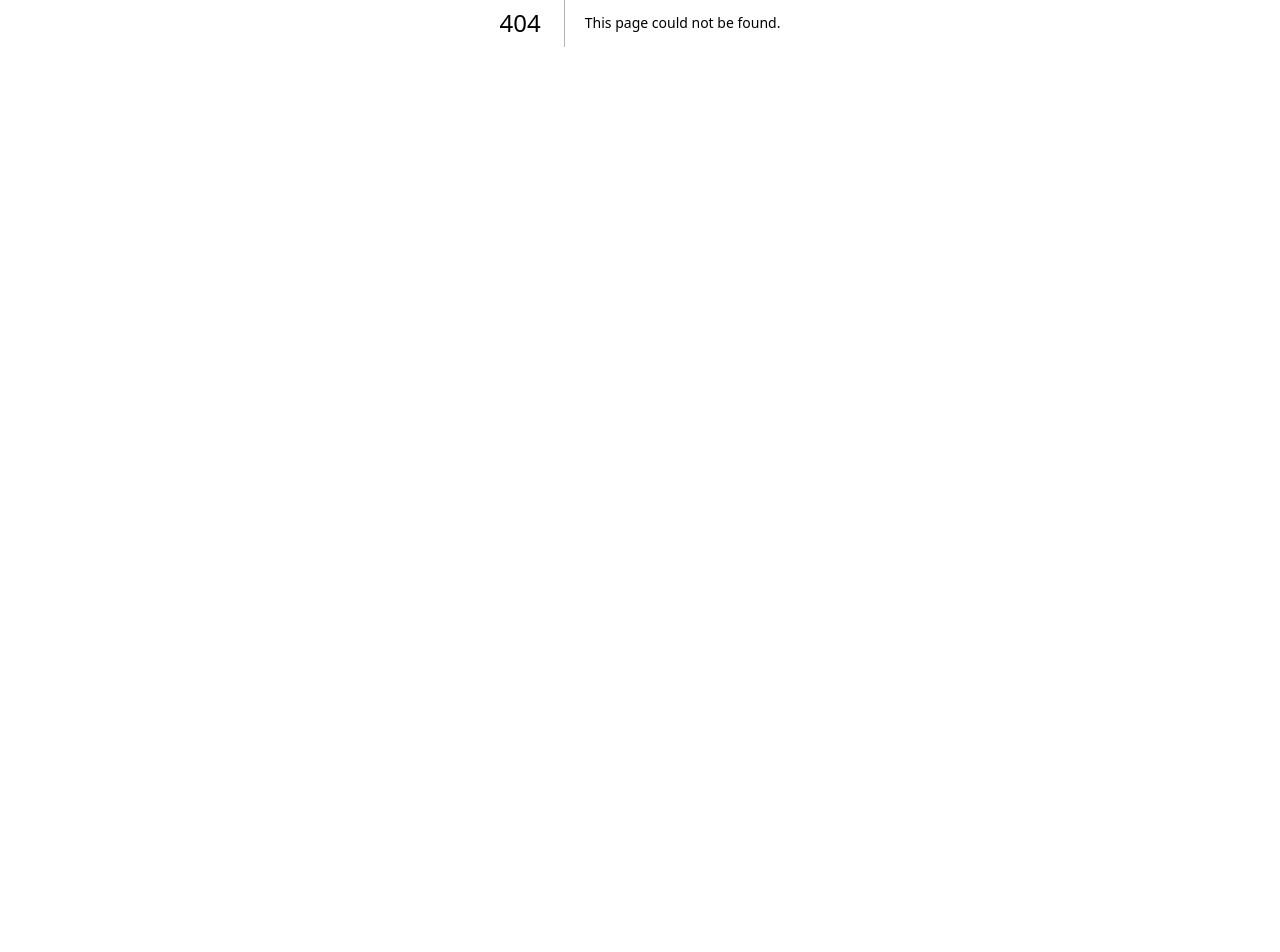
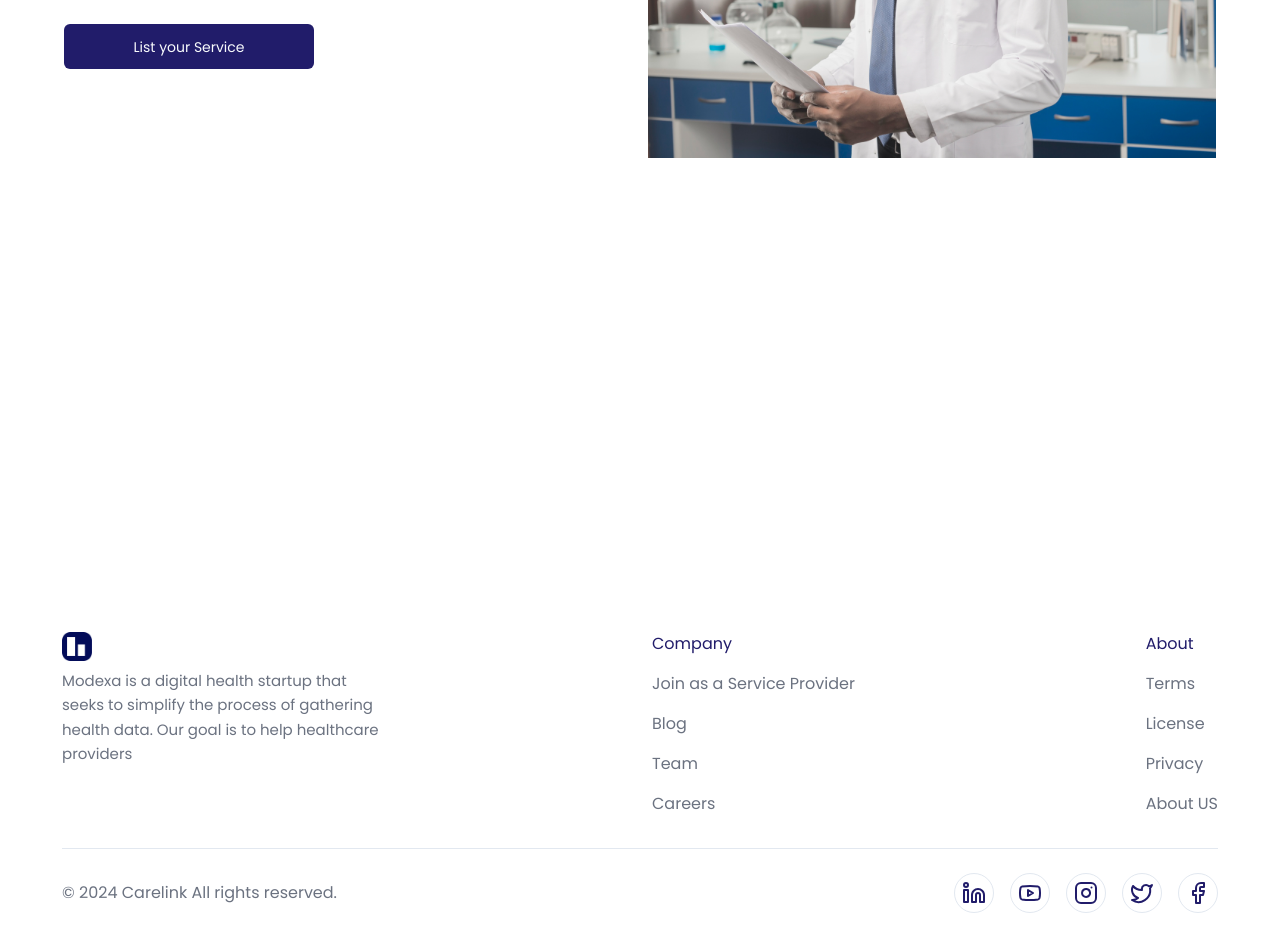
Before and after one commit to Nanagriff/Modexa-CareLink, a Next.js app: page /join/doctors in a window 1280 px wide. Before the commit this address had no page. Shown: the part 378-1330 px from the top of the page. Before the commit the page ends 800 px from the top, so only its background shows below. Built offline with nearby package versions, Linux system fonts and the light colour scheme.

Commit message:
I added the home page for the service providers

```diff
--- /dev/null
+++ b/app/(front)/join/doctors/page.tsx
@@ -0,0 +1,27 @@
+import CustomButton from '@/components/CustomButton'
+import Image from 'next/image'
+import Link from 'next/link'
+import React from 'react'
+
+
+export default function page() {
+    return (
+        <div className='min-h-screen '>
+            <section className='lg:py-10 sm:py-6 md:py-8 px-5' >
+                <div className='max-w-6xl mx-auto gap-4 grid grid-cols-1 md:grid-cols-2'>
+                    <div className="">
+                        <h2 className='md:text-[2.5rem] text-[1.5rem] md:leading-[3.5rem] text-left font-medium'>Build a thriving <span className='text-blue font-semibold'>direct-pay</span> {" "} practice with Carelink</h2>
+                        <p className='py-8'>Welcome to Carelink, where connecting with patients is made easier than ever before.
+                            Our platform streamlines the process of managing appointments, providing care remotely
+                            and keeping track of patient records.</p>
+                            <Link href="#">
+                        <CustomButton title="List your Service" />
+                            </Link>
+
+                    </div>
+                    <Image alt='DoctorImage'height={848} width={1170} className='' src="/login.jpg" />
+                </div>
+            </section>
+        </div>
+    )
+}
--- a/app/(front)/layout.tsx
+++ b/app/(front)/layout.tsx
@@ -1,3 +1,4 @@
+import Footer from '@/components/frontend/Footer'
 import Navbar from '@/components/frontend/Navbar'
 import React, { ReactNode } from 'react'
 
@@ -7,6 +8,7 @@ export default function Layout({children}:{children:ReactNode}) {
       <Navbar/>
       <div className="lg:mt-[90px] mt-[20px] mx-[20px] lg:mx-[30px]">
       {children}
+      <Footer/>
       </div>
     </div>
   )
--- a/app/(front)/page.tsx
+++ b/app/(front)/page.tsx
@@ -1,5 +1,6 @@
 import DoctorsList from "@/components/DoctorsList";
 import { Brands } from "@/components/frontend/Brands";
+// import Footer from "@/components/frontend/Footer";
 import Hero from "@/components/frontend/Hero";
 // import TabSection from "@/components/frontend/TabSection"
 // import ServicesList from "@/components/frontend/services/ServicesList";
@@ -12,6 +13,8 @@ export default function Home() {
     <DoctorsList/>
     <Brands/>
 
+
+
     {/* <TabSection/> */}
     {/* <ServicesList/> */}
    </section>
--- a/app/layout.tsx
+++ b/app/layout.tsx
@@ -5,7 +5,7 @@ import Providers from "@/components/Providers";
 
 const poppins = Poppins({
   subsets: ["latin"],
-  weight: "500"
+  weight: "400"
 });
 
 
--- /dev/null
+++ b/components/CustomButton.tsx
@@ -0,0 +1,12 @@
+// import { Mail } from "lucide-react"
+import { Button } from "@/components/ui/button"
+
+
+export default function CustomButton({title}: {title:string}) {
+  return (
+    <Button className="w-[250px] h-[45px] bg-blue">
+      {/* <Mail className="mr-2 h-4 w-4" />  */}
+      {title}
+    </Button>
+  )
+}
--- /dev/null
+++ b/components/frontend/Footer.tsx
@@ -0,0 +1,146 @@
+"use client"
+import { Facebook, Instagram, Linkedin, Twitter, Youtube, YoutubeIcon } from 'lucide-react'
+import Image from 'next/image'
+import Link from 'next/link'
+import React from 'react'
+
+export default function Footer() {
+    const footerNavs = [
+        {
+            label: "Company",
+            items: [
+                {
+                    href: '/join/doctors',
+                    name: 'Join as a Service Provider'
+                },
+                {
+                    href: 'javascript:void()',
+                    name: 'Blog'
+                },
+
+                {
+                    href: 'javascript:void()',
+                    name: 'Team'
+                },
+                {
+                    href: 'javascript:void()',
+                    name: 'Careers'
+                },
+            ],
+        },
+
+        {
+            label: "About",
+            items: [
+                {
+                    href: 'javascript:void()',
+                    name: 'Terms'
+                },
+                {
+                    href: 'javascript:void()',
+                    name: 'License'
+                },
+                {
+                    href: 'javascript:void()',
+                    name: 'Privacy'
+                },
+                {
+                    href: 'javascript:void()',
+                    name: 'About US'
+                },
+            ]
+        }
+    ]
+
+    const socialLinks = [
+        {
+            title: "LinkedIn",
+            href: "https://modexabio.com/",
+            icon: Linkedin,
+
+        },
+        {
+            title: "Youtube",
+            href: "https://modexabio.com/",
+            icon: YoutubeIcon
+        }, {
+            title: "Instagram",
+            href: "https://modexabio.com/",
+            icon: Instagram
+        }, {
+            title: "Twitter",
+            href: "https://modexabio.com/",
+            icon: Twitter
+        }, {
+            title: "Facebook",
+            href: "https://modexabio.com/",
+            icon: Facebook
+        },
+    ]
+
+    return (
+        <footer className="text-gray-500 mt-[100px] bg-white px-4 py-5 max-w-screen-xl mx-auto md:px-8">
+            <div className="gap-6 justify-between md:flex">
+                <div className="flex-1">
+                    <div className="max-w-xs">
+                        {/* <img src="https://www.floatui.com/logo.svg" className="w-32" /> */}
+                        <Image alt='logo' width={30} height={30} src="/logo.jpg"/>
+                        <p className="leading-relaxed mt-2 text-[15px]">
+                        Modexa is a digital health startup that seeks to simplify the process of gathering health data. Our goal is to help healthcare providers
+                        </p>
+                    </div>
+                </div>
+                <div className="flex-1 mt-10 space-y-6 items-center justify-between sm:flex md:space-y-0 md:mt-0">
+                    {
+                        footerNavs.map((item, idx) => (
+                            <ul
+                                className="space-y-4"
+                                key={idx}
+                            >
+                                <h4 className="text-blue font-medium">
+                                    { item.label }
+                                </h4>
+                                {
+                                    item.items.map(((el, idx) => (
+                                        <li key={idx}>
+                                            <a
+                                                href={el.href}
+                                                className="hover:underline hover:text-indigo-600"
+
+                                            >
+                                                { el.name }
+                                            </a>
+                                        </li>
+                                    )))
+                                }
+                            </ul>
+                        ))
+                    }
+                </div>
+            </div>
+            <div className="mt-8 py-6 border-t items-center justify-between sm:flex">
+                <div className="mt-4 sm:mt-0">
+                    &copy; {(new Date).getFullYear()}   Carelink All rights reserved.
+                </div>
+                <div className="mt-6 sm:mt-0">
+                    <ul className="flex items-center space-x-4">
+                       {
+                        socialLinks.map((item, i) => {
+                            const Icon = item.icon
+                            return (
+                                <li key={i} className='w-10 h-10 border rounded-full flex items-center justify-center' >
+                             <Link href={item.href}>
+                             <Icon className='w-6 h-6 text-blue'/>
+                             </Link>
+                            </li>
+                            )
+
+
+                        })
+                       }
+                    </ul>
+                </div>
+            </div>
+        </footer>
+    )
+}
```
